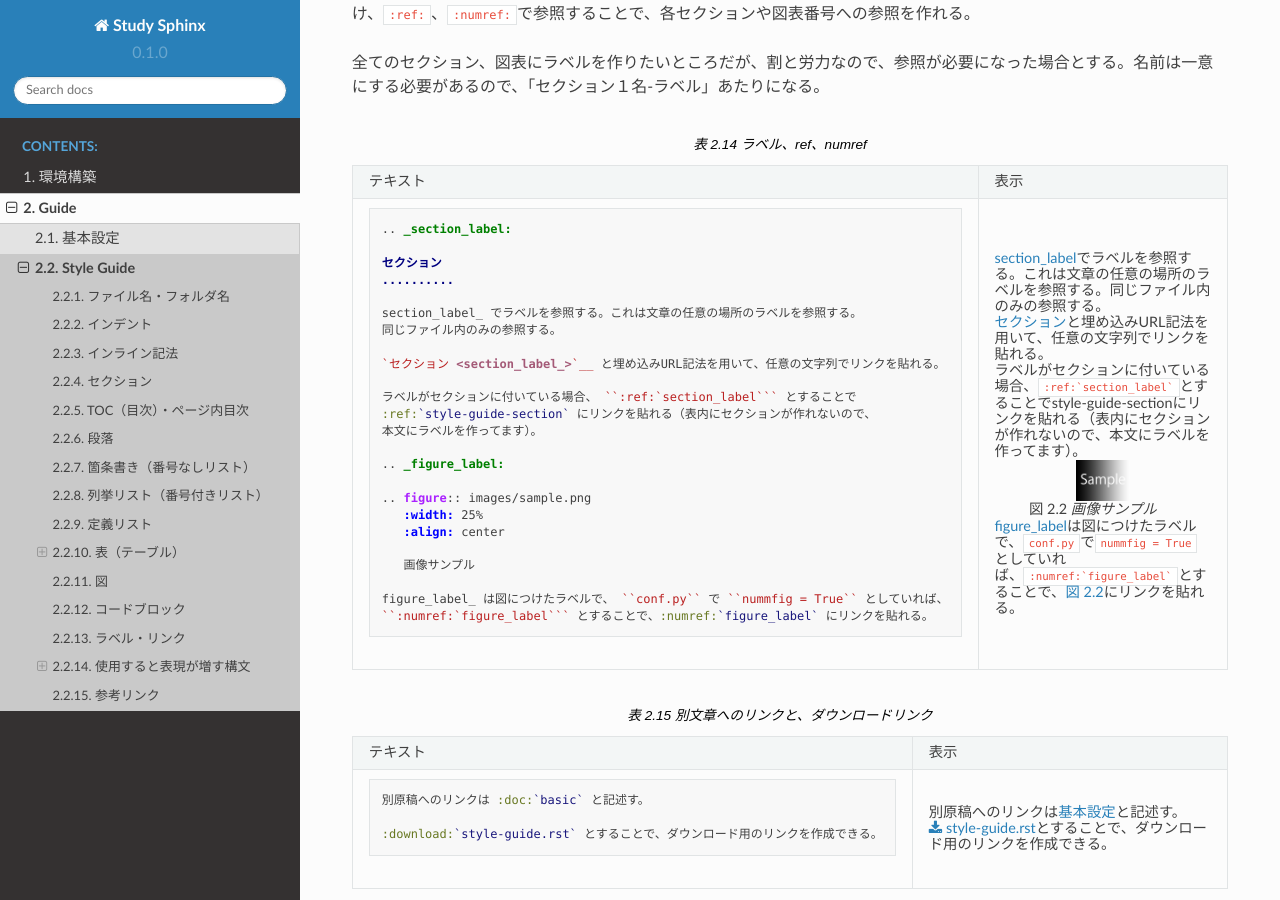
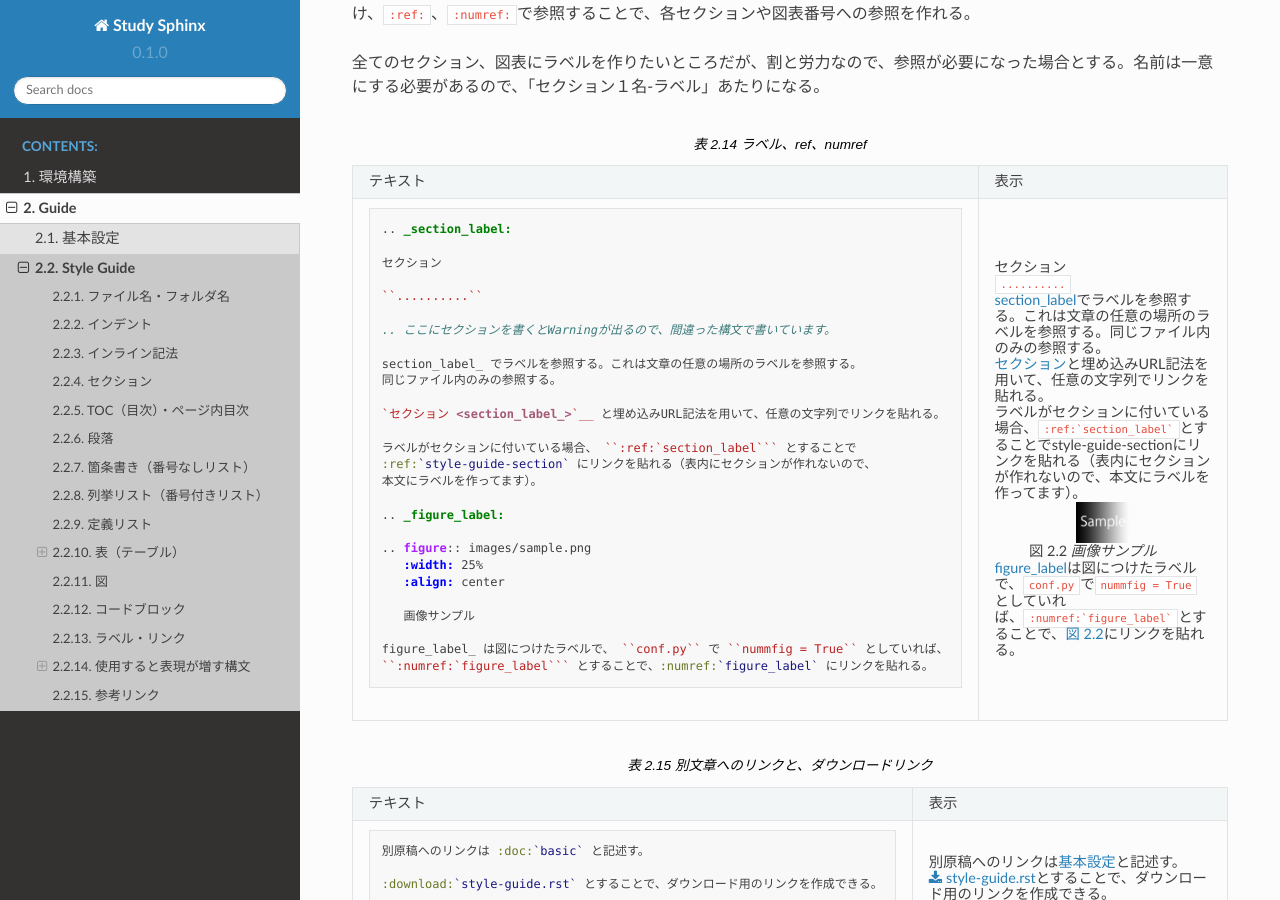
Before and after one commit to kkAyataka/study-sphinx, a Sphinx documentation site: the page built from doc/guide/style-guide.rst, in a window 1280 px wide and 900 px high, scrolled down 7129 px. Built offline with Sphinx 7.4.7 and the Read the Docs theme 2.0.0, drawn with Linux system fonts in a browser that asks for light colours.

Commit message:
Remove warning

```diff
--- a/doc/guide/style-sample/label-ref-numref.txt
+++ b/doc/guide/style-sample/label-ref-numref.txt
@@ -1,7 +1,10 @@
 .. _section_label:
 
 セクション
-..........
+
+``..........``
+
+.. ここにセクションを書くとWarningが出るので、間違った構文で書いています。
 
 section_label_ でラベルを参照する。これは文章の任意の場所のラベルを参照する。
 同じファイル内のみの参照する。
```
